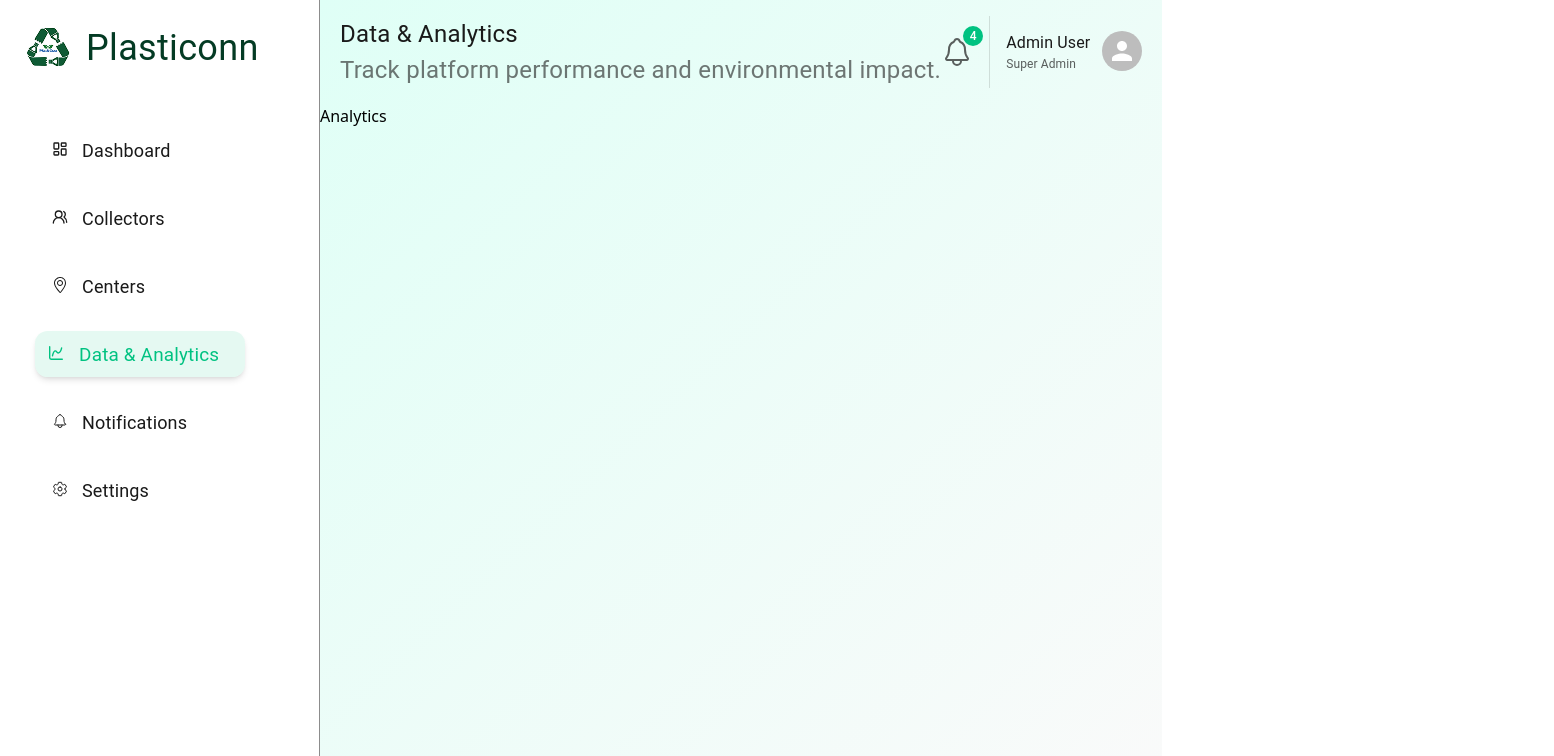
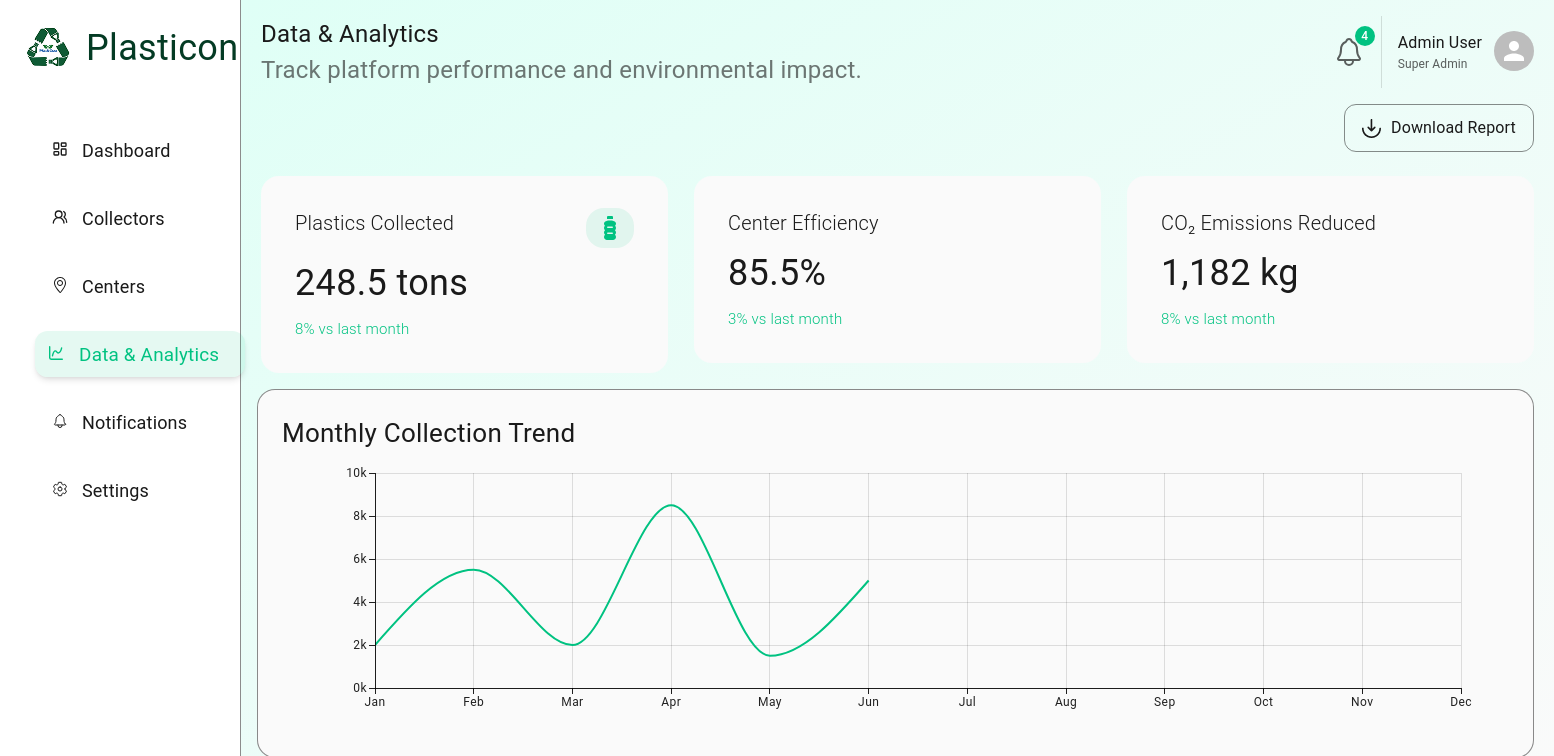
Before and after one commit to debagit10/plasticonn-admin, a React (Vite) app: page /analytics in a window 1280 px wide. Shown: the top 756 px of the page, 1554 px wide, since content can reach past the window. Built offline with nearby package versions, Linux system fonts and the light colour scheme.

Commit message:
feat: analytics page and component built

```diff
--- /dev/null
+++ b/src/components/analytics/Center_Efficiency.tsx
@@ -0,0 +1,25 @@
+import { Typography } from "@mui/material";
+
+const Center_Efficiency = () => {
+  return (
+    <div className="rounded-[18px] shadow-[#1A1A1A26] bg-[#FAFAFA] py-8 px-8.5 flex flex-col gap-2 w-101.75">
+      <Typography fontSize={20} fontWeight={300} color="#1A1A1A">
+        Center Efficiency
+      </Typography>
+
+      <div>
+        <Typography fontSize={36} fontWeight={400} color="#1A1A1A">
+          85.5%
+        </Typography>
+      </div>
+
+      <div>
+        <Typography fontSize={15} fontWeight={300} color="#00C281">
+          3% vs last month
+        </Typography>
+      </div>
+    </div>
+  );
+};
+
+export default Center_Efficiency;
--- /dev/null
+++ b/src/components/analytics/Emissions.tsx
@@ -0,0 +1,25 @@
+import { Typography } from "@mui/material";
+
+const Emissions = () => {
+  return (
+    <div className="rounded-[18px] shadow-[#1A1A1A26] bg-[#FAFAFA] py-8 px-8.5 flex flex-col gap-2 w-101.75">
+      <Typography fontSize={20} fontWeight={300} color="#1A1A1A">
+        CO₂ Emissions Reduced
+      </Typography>
+
+      <div>
+        <Typography fontSize={36} fontWeight={400} color="#1A1A1A">
+          1,182 kg
+        </Typography>
+      </div>
+
+      <div>
+        <Typography fontSize={15} fontWeight={300} color="#00C281">
+          8% vs last month
+        </Typography>
+      </div>
+    </div>
+  );
+};
+
+export default Emissions;
--- a/src/components/dashboard/Collection_Trend.tsx
+++ b/src/components/dashboard/Collection_Trend.tsx
@@ -1,7 +1,13 @@
 import { Typography } from "@mui/material";
 import { LineChart } from "@mui/x-charts/LineChart";
+import type React from "react";
 
-const Collection_Trend = () => {
+interface Graph {
+  width: number;
+  height: number;
+}
+
+const Collection_Trend: React.FC<Graph> = ({ width, height }) => {
   const months = [
     "Jan",
     "Feb",
@@ -44,8 +50,8 @@ const Collection_Trend = () => {
           },
         ]}
         grid={{ vertical: true, horizontal: true }}
-        height={328}
-        width={736}
+        height={height}
+        width={width}
       />
     </div>
   );
--- a/src/components/dashboard/Plastic_Collected.tsx
+++ b/src/components/dashboard/Plastic_Collected.tsx
@@ -1,9 +1,17 @@
 import { Typography } from "@mui/material";
 import { FaBottleWater } from "react-icons/fa6";
 
-const Plastic_Collected = () => {
+interface Prop {
+  width: number;
+}
+
+const Plastic_Collected: React.FC<Prop> = ({ width }) => {
+  console.log(width);
   return (
-    <div className="rounded-[18px] shadow-[#1A1A1A26] bg-[#FAFAFA] py-8 px-8.5 flex flex-col gap-2 w-75">
+    <div
+      style={{ width: `${width}px` }}
+      className={`rounded-[18px] shadow-[#1A1A1A26] bg-[#FAFAFA] py-8 px-8.5 flex flex-col gap-2`}
+    >
       <div className="flex justify-between">
         <Typography fontSize={20} fontWeight={300} color="#1A1A1A">
           Plastics Collected
--- a/src/pages/Analytics.tsx
+++ b/src/pages/Analytics.tsx
@@ -1,12 +1,58 @@
+import { Button, Typography } from "@mui/material";
+import Center_Efficiency from "../components/analytics/Center_Efficiency";
+import Emissions from "../components/analytics/Emissions";
+import Collection_Trend from "../components/dashboard/Collection_Trend";
+import Plastic_Collected from "../components/dashboard/Plastic_Collected";
 import Pages from "../container/Pages";
 
 const Analytics = () => {
+  const stats = [
+    <Plastic_Collected width={407} />,
+    <Center_Efficiency />,
+    <Emissions />,
+  ];
+
   return (
     <Pages
       page="Data & Analytics"
       helperText="Track platform performance and environmental impact."
     >
-      Analytics
+      <div className="flex justify-end mr-5">
+        <Button
+          //onClick={() => setOpen(true)}
+          variant="outlined"
+          sx={{
+            width: "190px",
+            height: "48px",
+            padding: "12px",
+            borderRadius: "12px",
+            borderColor: "#1A1A1A80",
+            color: "#1A1A1A",
+          }}
+        >
+          <span className="mr-2.5">
+            <img src="/export.png" />
+          </span>
+
+          <Typography
+            fontWeight={400}
+            fontSize={16}
+            sx={{ textTransform: "capitalize" }}
+          >
+            Download Report
+          </Typography>
+        </Button>
+      </div>
+
+      <div className="flex px-5 gap-6.5 mt-6">
+        {stats.map((stat) => (
+          <div>{stat}</div>
+        ))}
+      </div>
+
+      <div className="mr-5">
+        <Collection_Trend width={1171} height={280} />
+      </div>
     </Pages>
   );
 };
--- a/src/pages/Dashboard.tsx
+++ b/src/pages/Dashboard.tsx
@@ -9,10 +9,11 @@ import Pages from "../container/Pages";
 const Dashboard = () => {
   const stats = [
     <Total_Users />,
-    <Plastic_Collected />,
+    <Plastic_Collected width={300} />,
     <Active_Centers />,
     <Growth_Rate />,
   ];
+
   return (
     <Pages
       page="Dashboard"
@@ -26,7 +27,7 @@ const Dashboard = () => {
 
       <div className="flex">
         <div className="w-210">
-          <Collection_Trend />
+          <Collection_Trend width={728} height={325} />
         </div>
 
         <div className="mt-4 ml-10 w-98">
```
Also changed, not shown: public/export.png (added), public/upload.png.
